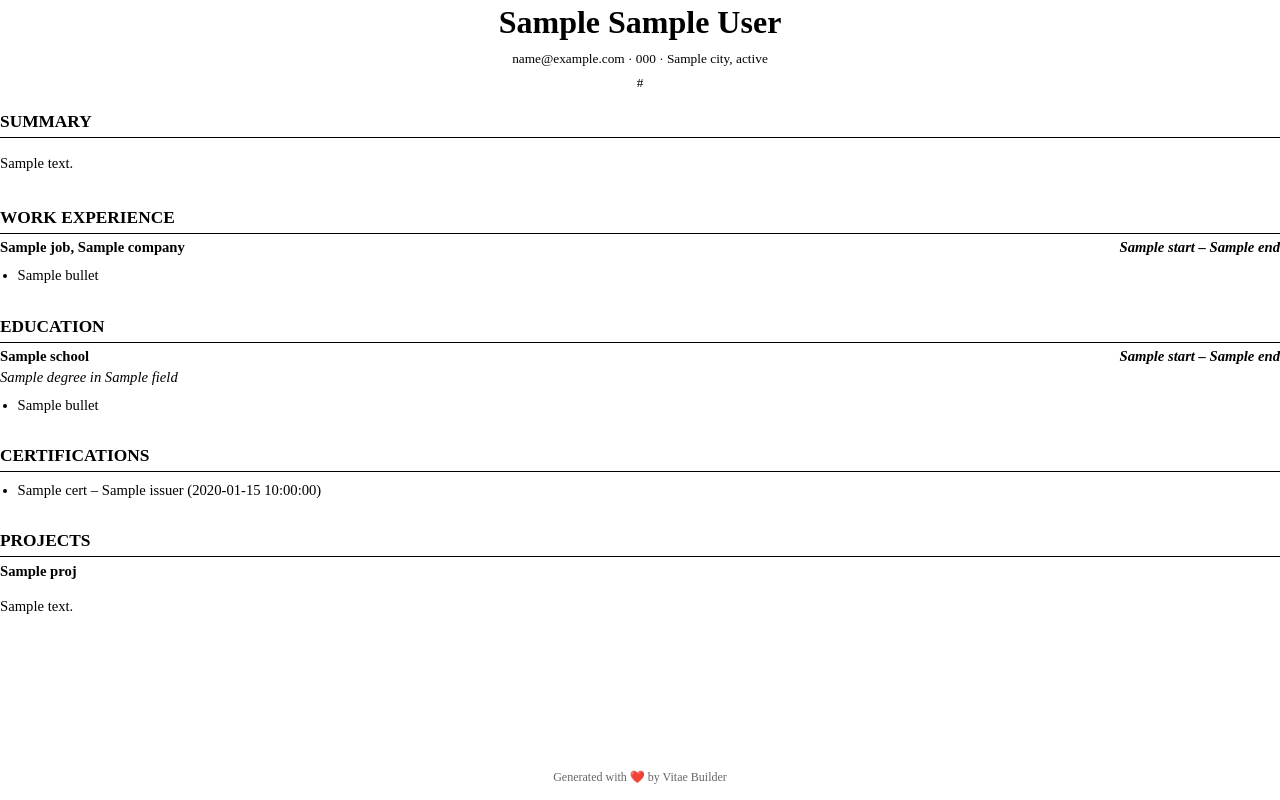
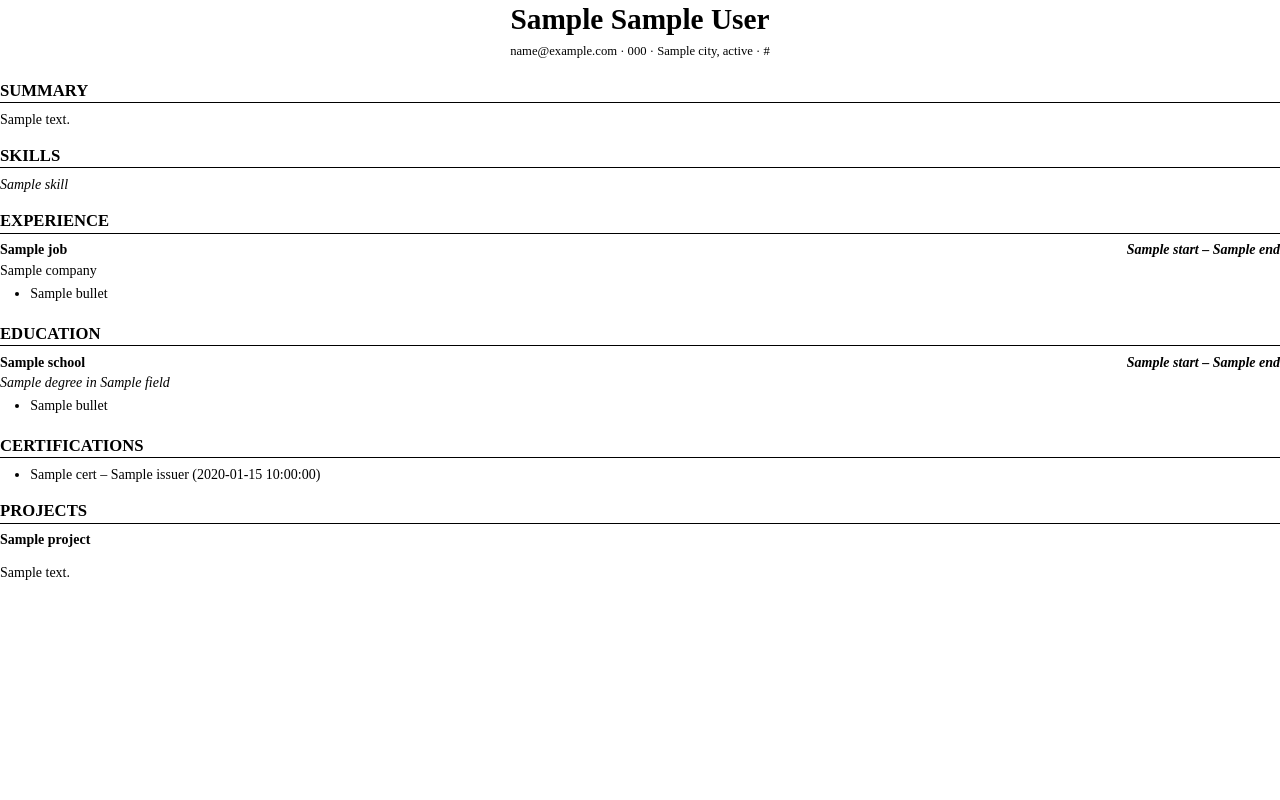
Before and after one commit to moisesxtian/Vitae, a Python web app: template backend/templates/harvard_resume.html in a window 1280 px wide. Run offline with Jinja, Linux system fonts and the light colour scheme; the template is opened without the code that fills it: most values are stand-ins (such as "Sample title", 1, 10 or a date in 2020).

Commit message:
Resume dynamic Optimization

```diff
--- a/backend/templates/harvard_resume.html
+++ b/backend/templates/harvard_resume.html
@@ -6,103 +6,135 @@
 <style>
   @page {
     size: A4;
-      margin: 2cm;
+    margin: 1.5cm; /* Slightly reduced margin */
   }
+
   html, body {
     margin: 0;
     padding: 0;
+    font-family: "Times New Roman", serif;
+    font-size: 10.5pt; /* Slightly smaller base font size */
+    line-height: 1.35; /* Slightly tighter line height */
+    color: #000;
+    overflow-wrap: break-word;
+    word-break: break-word;
+    max-width: 100%;
+    overflow-x: hidden;
     height: 100%;
+    box-sizing: border-box;
   }
+
   body {
-      font-family: "Times New Roman", serif;
-      font-size: 11pt;
-      line-height: 1.4;
-      color: #000;
     display: flex;
     flex-direction: column;
-      justify-content: space-between;
-      min-height: 100vh;
-    }
-
-    header, section, footer {
-      width: 100%;
-      margin-bottom: 1.2em;
+    height: 100%;
   }
 
   header {
     text-align: center;
+    margin-bottom: 0.15cm; /* Reduced margin for tighter space below personal info */
   }
+
   header h1 {
-      font-size: 24pt;
+    font-size: 22pt; /* Slightly smaller header font size */
     margin: 0;
     font-weight: bold;
   }
+
   header p {
-      font-size: 10pt;
-      margin: 0.4em 0 0;
+    font-size: 9.5pt; /* Slightly smaller contact info font size */
+    margin: 0.1cm 0 0; /* Reduced margin */
   }
 
-    h2 {
-      font-size: 13pt;
-      text-transform: uppercase;
-      margin: 0 0 0.2em;
-      padding-bottom: 2pt;
-      border-bottom: 1px solid #000;
+  section {
+    margin-bottom: 0.4cm; /* Reduced section margin */
+    page-break-inside: avoid;
   }
 
-    .summary {
-      margin-bottom: 1em;
+  section h2 {
+    font-size: 12.5pt; /* Slightly smaller section heading font size */
+    font-weight: bold;
+    border-bottom: 1px solid #000;
+    margin-bottom: 0.2cm;
+    text-transform: uppercase;
+  }
+
+  .summary p {
+    margin: 0;
     white-space: normal;
-      word-break: break-word;
-      overflow-wrap: break-word;
   }
 
   .flexed {
     display: flex;
     justify-content: space-between;
-      flex-wrap: wrap;
     font-weight: bold;
+    gap: 0.15cm; /* Slightly smaller gap */
+    word-break: break-word; /* Ensure words break within the container */
   }
 
-    .flexed span {
-      min-width: 0;
-      flex-shrink: 1;
+  .flexed .title-group {
+    /* New container for title and company/school */
+    flex: 1; /* Allows it to take up available space */
+    min-width: 0; /* Prevents overflow with long content */
   }
 
-    .dates {
-      font-style: italic;
+  .flexed .title-group .title {
+    display: block; /* Forces title onto its own line */
   }
 
+  .flexed .title-group .sub-title {
+    display: block; /* Forces company/school onto its own line */
+    font-weight: normal; /* Company/school name can be regular weight */
+    margin-top: 0.05cm; /* Small space between title and company/school */
+  }
+
+  .flexed .dates {
+    font-style: italic;
+    text-align: right;
+    flex-shrink: 0; /* Prevents dates from shrinking */
+    flex-grow: 0; /* Prevents dates from growing */
+    white-space: nowrap; /* Ensures dates stay on a single line */
+    margin-left: 0.5cm; /* Added margin to push dates away from title */
+  }
+.mb-2 {
+  margin-bottom: 0.5cm; /* Increased space between individual experience/education items */
+}
   ul {
-      margin: 0.5em 0 0.8em 1.2em;
+    margin: 3pt 0 0 0.8cm; /* Slightly reduced indent */
     padding: 0;
-      list-style-type: disc;
   }
 
   ul li {
-      margin-bottom: 4pt;
+    margin-bottom: 1pt; /* Tighter list item spacing */
+    white-space: normal;
   }
 
   .skills ul {
-      margin: 0.5em 0 1em 0;
+    margin: 0;
     padding: 0;
-      column-width: 6cm;
-      column-gap: 1cm;
+    list-style: none;
+    columns: {{ 3 if data.skills|length > 8 else 2 }};
+    column-gap: 0.8cm; /* Reduced column gap */
+    width: 100%;
+    max-width: 100%;
+    word-break: break-word;
   }
 
   .skills ul li {
-      font-size: 11pt;
+    font-size: 10.5pt; /* Match base font size */
     font-style: italic;
-      padding: 2pt 4pt;
+    margin-bottom: 3pt; /* Slightly tighter skill item spacing */
+    break-inside: avoid;
   }
 
   footer {
+    margin-top: 0.8cm; /* Reduced margin */
+    font-size: 8.5pt; /* Slightly smaller footer font size */
+    color: #666;
     text-align: center;
-      font-size: 9pt;
-      color: #666;
-      margin-top: auto;
   }
 </style>
+
 </head>
 <body>
   <header>
@@ -114,39 +146,42 @@
         {% if data.email or data.phone %} · {% endif %}
         {% if data.city %}{{ data.city }}{% endif %}{% if data.city and data.state %}, {% endif %}{% if data.state %}{{ data.state }}{% endif %}
       {% endif %}
+      {% if data.linkedin %} · {{ data.linkedin }}{% endif %}
     </p>
-    {% if data.linkedin %}<p>{{ data.linkedin }}</p>{% endif %}
   </header>
 
+  <main>
     {% if data.summary %}
-  <section>
+    <section class="summary">
       <h2>Summary</h2>
-    <p class="summary">{{ data.summary }}</p>
+      <p>{{ data.summary }}</p>
     </section>
     {% endif %}
 
     {% if data.skills %}
-  {% set clean_skills = data.skills | select('string') | list %}
-  {% if clean_skills %}
     <section class="skills">
       <h2>Skills</h2>
       <ul>
-      {% for skill in clean_skills %}
+        {% for skill in data.skills %}
         <li>{{ skill }}</li>
         {% endfor %}
       </ul>
     </section>
     {% endif %}
-  {% endif %}
 
     {% if data.experience %}
     <section>
-    <h2>Work Experience</h2>
+      <h2>Experience</h2>
       {% for job in data.experience %}
       {% if job.jobtitle or job.company %}
-    <div>
+      <div class="mb-2">
         <div class="flexed">
-        <span>{{ job.jobtitle }}{% if job.company %}, {{ job.company }}{% endif %}</span>
+          <span class="title-group">
+            <span class="title">{{ job.jobtitle }}</span>
+            {% if job.company %}
+            <span class="sub-title">{{ job.company }}</span>
+            {% endif %}
+          </span>
           <span class="dates">{{ job.start }} – {{ "Present" if job.present else job.end }}</span>
         </div>
         {% if job.bullets %}
@@ -167,14 +202,16 @@
       <h2>Education</h2>
       {% for edu in data.education %}
       {% if edu.school or edu.degree or edu.field %}
-    <div>
+      <div class="mb-2">
         <div class="flexed">
-        <span>{{ edu.school }}</span>
+          <span class="title-group">
+            <span class="title">{{ edu.school }}</span>
+            {% if edu.degree or edu.field %}
+            <span class="sub-title"><em>{{ edu.degree }}{% if edu.field %} in {{ edu.field }}{% endif %}</em></span>
+            {% endif %}
+          </span>
           <span class="dates">{{ edu.start }} – {{ "Present" if edu.present else edu.end }}</span>
         </div>
-      {% if edu.degree or edu.field %}
-      <div><em>{% if edu.degree %}{{ edu.degree }}{% endif %}{% if edu.field %} in {{ edu.field }}{% endif %}</em></div>
-      {% endif %}
         {% if edu.bullets %}
         <ul>
           {% for bullet in edu.bullets %}
@@ -189,25 +226,20 @@
     {% endif %}
 
     {% if data.certifications %}
-  {% set certs = data.certifications | selectattr('name') | list %}
-  {% if certs %}
     <section>
       <h2>Certifications</h2>
       <ul>
-      {% for cert in certs %}
+        {% for cert in data.certifications %}
         <li>{{ cert.name }}{% if cert.issuer %} – {{ cert.issuer }}{% endif %}{% if cert.date %} ({{ cert.date }}){% endif %}</li>
         {% endfor %}
       </ul>
     </section>
     {% endif %}
-  {% endif %}
 
     {% if data.projects %}
-  {% set projs = data.projects | selectattr('name') | list %}
-  {% if projs %}
     <section>
       <h2>Projects</h2>
-    {% for p in projs %}
+      {% for p in data.projects %}
       <div>
         <strong>{{ p.name }}</strong>
         {% if p.description %}
@@ -217,10 +249,7 @@
       {% endfor %}
     </section>
     {% endif %}
-  {% endif %}
+  </main>
 
-  <footer>
-    Generated with ❤️ by Vitae Builder
-  </footer>
 </body>
 </html>
```
Lines whose indentation alone changed are shown as unchanged.
